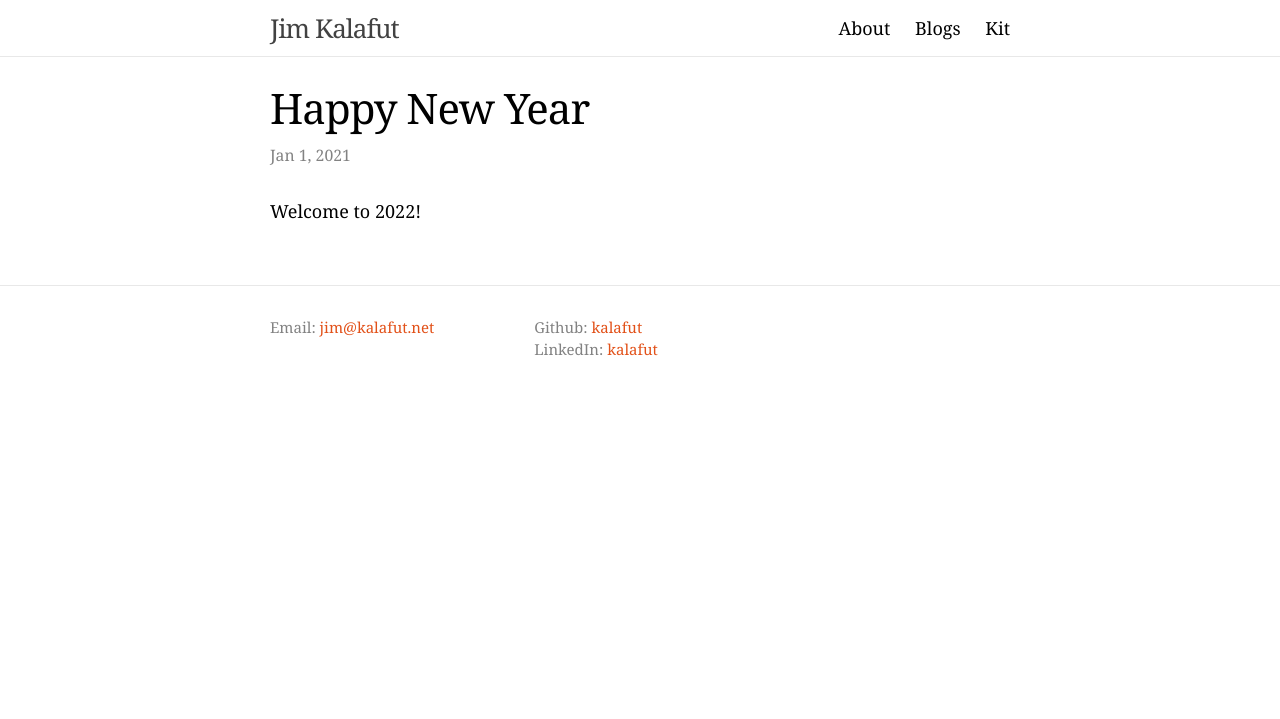
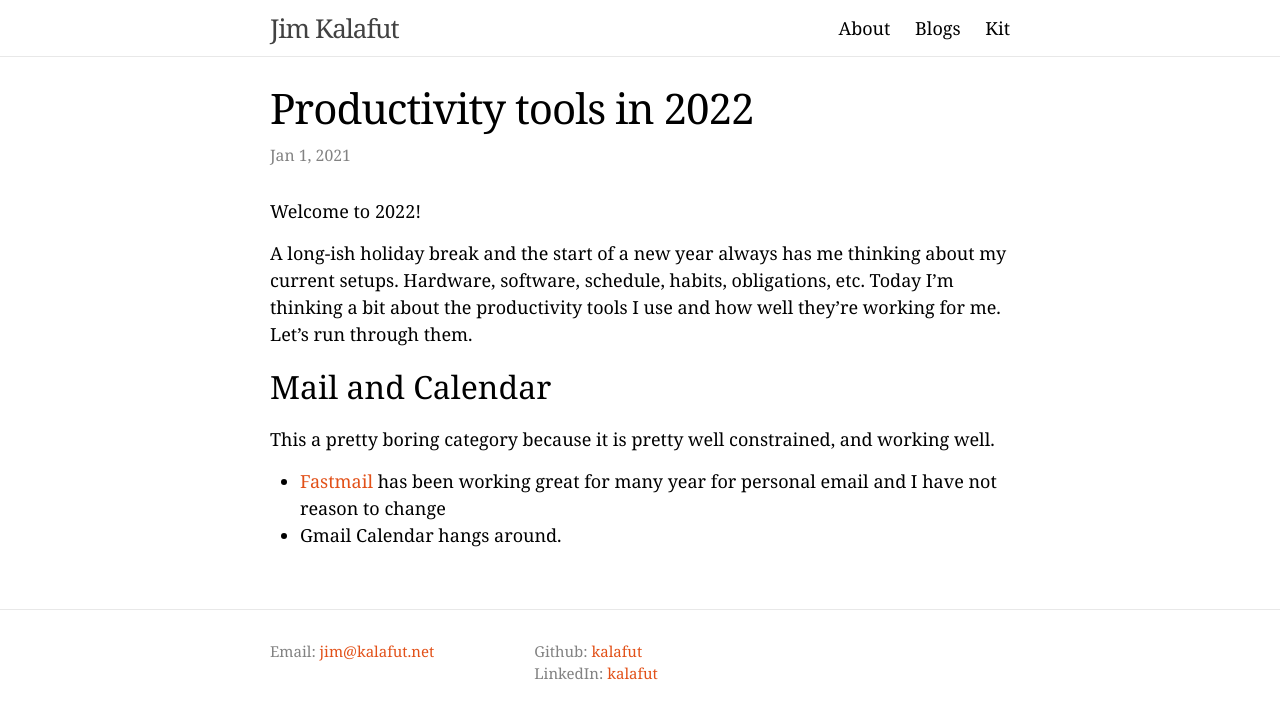
Before and after one commit to kalafut/kalafut.github.io, a Jekyll site: the page built from _posts/2021-01-01-happy-new-year.md, in a window 1280 px wide. Shown: the top 719 px of the page. Built offline with Jekyll 4.4.1, drawn with Linux system fonts in a browser that asks for light colours.

Commit message:
Update 2021-01-01-happy-new-year.md

```diff
--- a/_posts/2021-01-01-happy-new-year.md
+++ b/_posts/2021-01-01-happy-new-year.md
@@ -1,6 +1,14 @@
 ---
-title: Happy New Year
+title: Productivity tools in 2022
 layout: post
 ---
 
 Welcome to 2022!
+
+A long-ish holiday break and the start of a new year always has me thinking about my current setups. Hardware, software, schedule, habits, obligations, etc. Today I'm thinking a bit about the productivity tools I use and how well they're working for me. Let's run through them.
+
+## Mail and Calendar
+This a pretty boring category because it is pretty well constrained, and working well.
+
+* [Fastmail](https://fastmail.com) has been working great for many year for personal email and I have not reason to change
+* Gmail Calendar hangs around.
```
